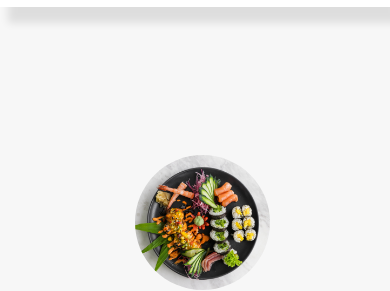
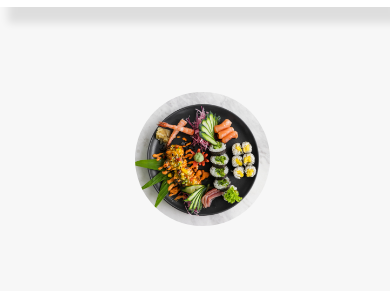
Before and after one commit to AbdelfattahAlaaEldein/comp, a plain HTML site: page index.html in a window 390 px wide. Shown: the part 60-351 px from the top of the page. Drawn offline with Linux system fonts and the light colour scheme.

Commit message:
six commit

```diff
--- a/css/main.css
+++ b/css/main.css
@@ -296,7 +296,7 @@ left: 0;
             .home{
                 /* position: relative; */
                 /* top: -140px; */
-              height: 90vh;
+              height: 75vh;
               flex-direction: column-reverse;
               justify-content: space-evenly;
               flex-wrap: wrap;
```
